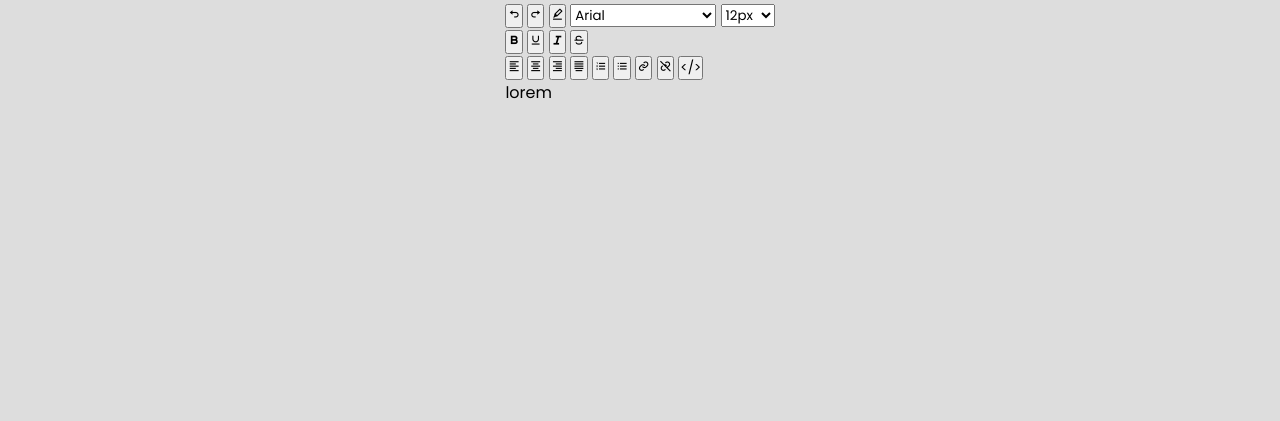
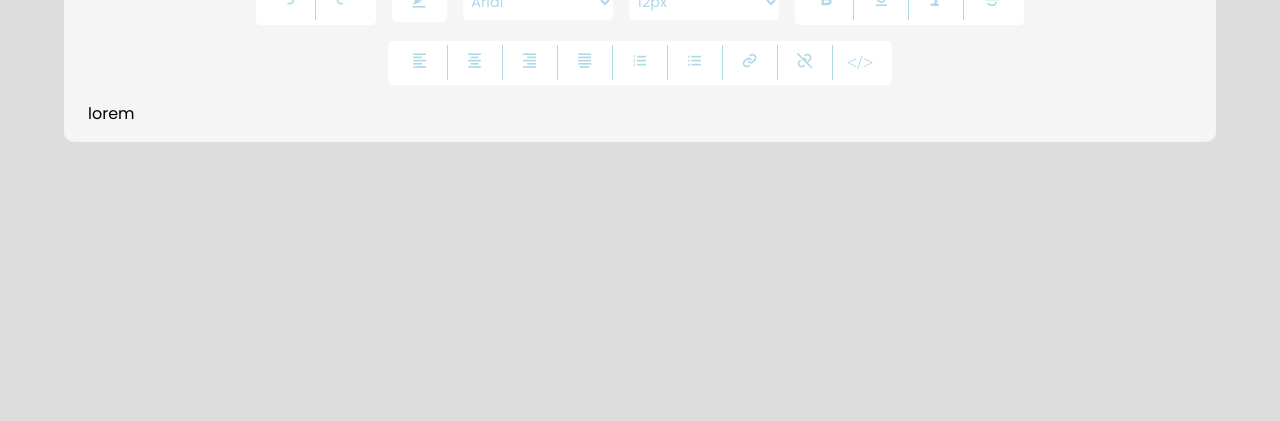
Before and after one commit to HudsonAdjetey/components, a plain HTML site: page textEditor/index.html in a window 1280 px wide. Shown: the part 379-800 px from the top of the page. Drawn offline with nearby package versions, Linux system fonts and the light colour scheme.

Commit message:
header styling

```diff
--- a/textEditor/index.html
+++ b/textEditor/index.html
@@ -13,13 +13,16 @@
   <body>
     <div class="container">
       <h1>Text Editor</h1>
-      <div class="toolbar">
-        <!-- UNDO -->
+  <div class="editor_container">
+        <div class="toolbar">
+  <div class="btn_bg" >
+          <!-- UNDO -->
         <button class="action_icons"><i class="bx bx-undo"></i></button>
         <!-- UNDO -->
         <!-- REDO -->
         <button class="action_icons"><i class="bx bx-redo"></i></button>
         <!-- REDO -->
+  </div>
         <!-- Highlight -->
         <button class="action_icons prompt_tools">
           <i class="bx bx-highlight"></i>
@@ -61,7 +64,7 @@
           </button>
         </div>
 
-        <div>
+        <div class="align_format" >
           <button onclick="formatDoc('justifyLeft')">
             <i class="bx bx-align-left"></i>
           </button>
@@ -84,12 +87,17 @@
           <button onclick="formatDoc('unlink')">
             <i class="bx bx-unlink"></i>
           </button>
-          <button id="show-code" data-active="false">&lt;/&gt;</button>
+          <button id="show-code" data-active="false">
+            <i class="bx" >&lt;/&gt;</i>
+          </button>
         </div>
-      </div>
-      <!-- VIEW CONTAINER -->
+        </div>
+        <!-- VIEW CONTAINER -->
       <div class="content_editable" contenteditable="true">lorem</div>
       <!-- VIEW CONTAINER -->
+
     </div>
+    </div>
+  </div>
   </body>
 </html>
--- a/textEditor/style.css
+++ b/textEditor/style.css
@@ -9,7 +9,7 @@
 }
 
 body {
-    background-color: #ddd;
+    background: #ddd;
     display: flex;
     justify-content: center;
     align-items: center;
@@ -20,4 +20,97 @@ h1 {
     color: rgb(0, 119, 255);
     font-weight: 500;
     margin-bottom: 1rem;
+    text-align: center;
 }
+
+.container {
+    max-width: 90%;
+    width: 100%;
+
+}
+
+.editor_container {
+    width: 100%;
+    background-color: whitesmoke;
+    padding: 1rem 1.5rem;
+    border-radius: 10px;
+}
+
+.toolbar {
+    display: flex;
+    align-items: center;
+    margin-bottom: 1rem;
+    gap: 1rem;
+    flex-wrap: wrap;
+    justify-content: center;
+}
+
+.btn_bg,
+.inner_toolbars,
+.align_format {
+    background-color: #fff;
+    padding: .3rem;
+    width: fit-content;
+    display: flex;
+    align-items: center;
+    justify-content: space-between;
+    border-radius: 5px;
+}
+
+
+
+.btn_bg button,
+.inner_toolbars button,
+.align_format button {
+    width: 55px;
+    height: 35px;
+    outline: none;
+    background-color: transparent;
+    border-collapse: collapse;
+    border: none;
+    border-right: 1.5px solid lightblue;
+    cursor: pointer;
+}
+
+.btn_bg button i,
+.inner_toolbars button i,
+.align_format button i {
+    font-size: 1.2rem;
+    color: lightblue;
+}
+
+.btn_bg button:last-child,
+.align_format button:last-child {
+    border: none;
+}
+
+.inner_toolbars button:last-child {
+    border: none;
+}
+
+
+.prompt_tools {
+    width: 55px;
+    height: calc(35px + 0.3rem);
+    border: none;
+    background-color: white;
+    color: lightblue;
+    border-radius: 5px;
+    cursor: pointer;
+}
+
+.prompt_tools i {
+    font-size: 1.2rem;
+}
+
+select {
+    padding: 0.3rem;
+    height: 35px;
+    width: 150px;
+    border-radius: 5px;
+    border: none;
+    background-color: white;
+    color: lightblue;
+    cursor: pointer;
+    font-size: 0.9rem;
+}
```
